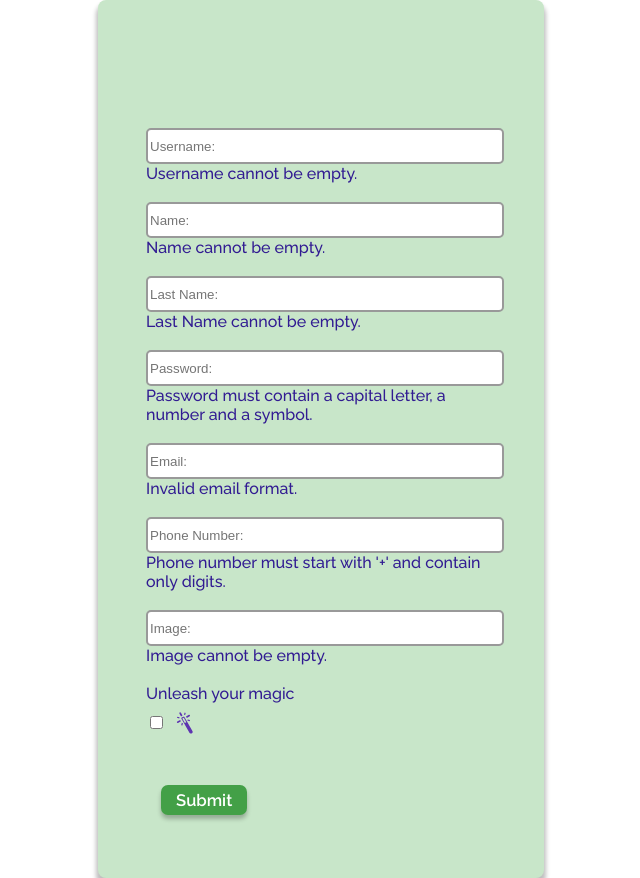
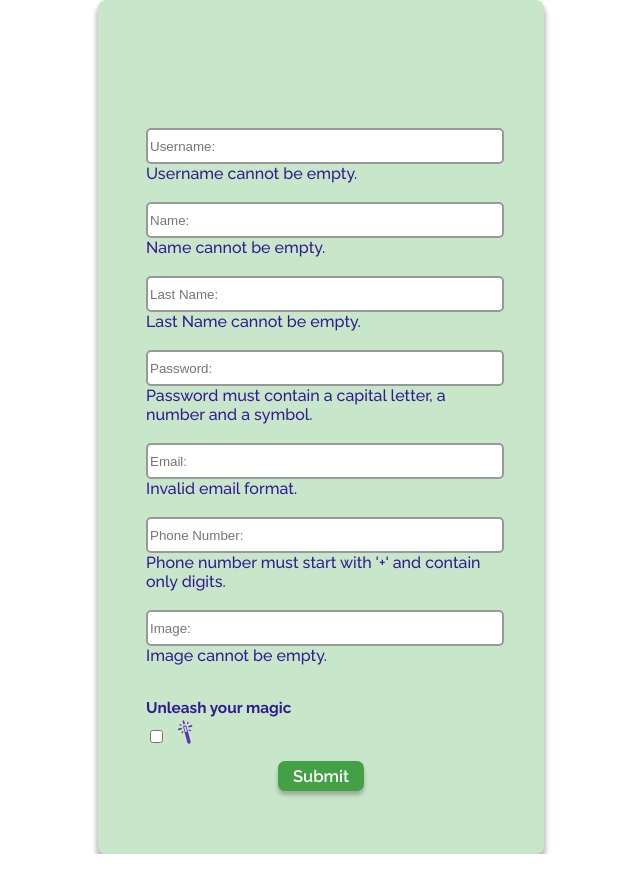
Before and after one commit to Mr-Hache/bidWiz-Frontend, a Next.js app: page /Componets/basicForm in a window 1280 px wide. Shown: the whole page, without its empty margins (319-959 px from the left). After the commit the page ends 854 px from the top, so only its background shows below. Built offline with nearby package versions, Linux system fonts and the light colour scheme.

Commit message:
se agregaron los campos vacios al termino del post y alert de todo ok

```diff
--- a/app/Componets/basicForm/page.tsx
+++ b/app/Componets/basicForm/page.tsx
@@ -155,6 +155,23 @@ function basicForm() {
 
         if (validateForm()) {
             createUser(values);
+            alert("New user created")
+            setValues(
+            {username: '',
+            name: '',
+            lastName: '',
+            password: '',
+            email: '',
+            phoneNumber: '',
+            image: '',
+            isWizard: false,
+            languages: [],
+            subjects: [],
+            experience: {
+                title: '',
+                origin: '',
+                expJobs: 0,
+            }},)
         }
     }
 
@@ -237,10 +254,11 @@ function basicForm() {
 
             <br />
             <label>
-            <div >Unleash your magic
+            <div ><h3 className={style.selectTitle}>Unleash your magic </h3>
             <div className={style.magic}>
                 <input type="checkbox" name="isWizard" checked={values.isWizard} onChange={handleCheckboxChange} />
-                <ImMagicWand className={style.logo} />
+                <div className={style.wand}><ImMagicWand className={style.logo} /></div>
+
                 </div>
                 </div>
             </label>
@@ -297,13 +315,9 @@ function basicForm() {
                 </div> : null
 
             }
-            <br />
-            <br />
 
+            <div className={style.button}><button className={style.boton}  >Submit</button></div>
 
-
-
-            <input className={style.boton} type="submit" value="Submit" />
 
         </form>
     )
```
